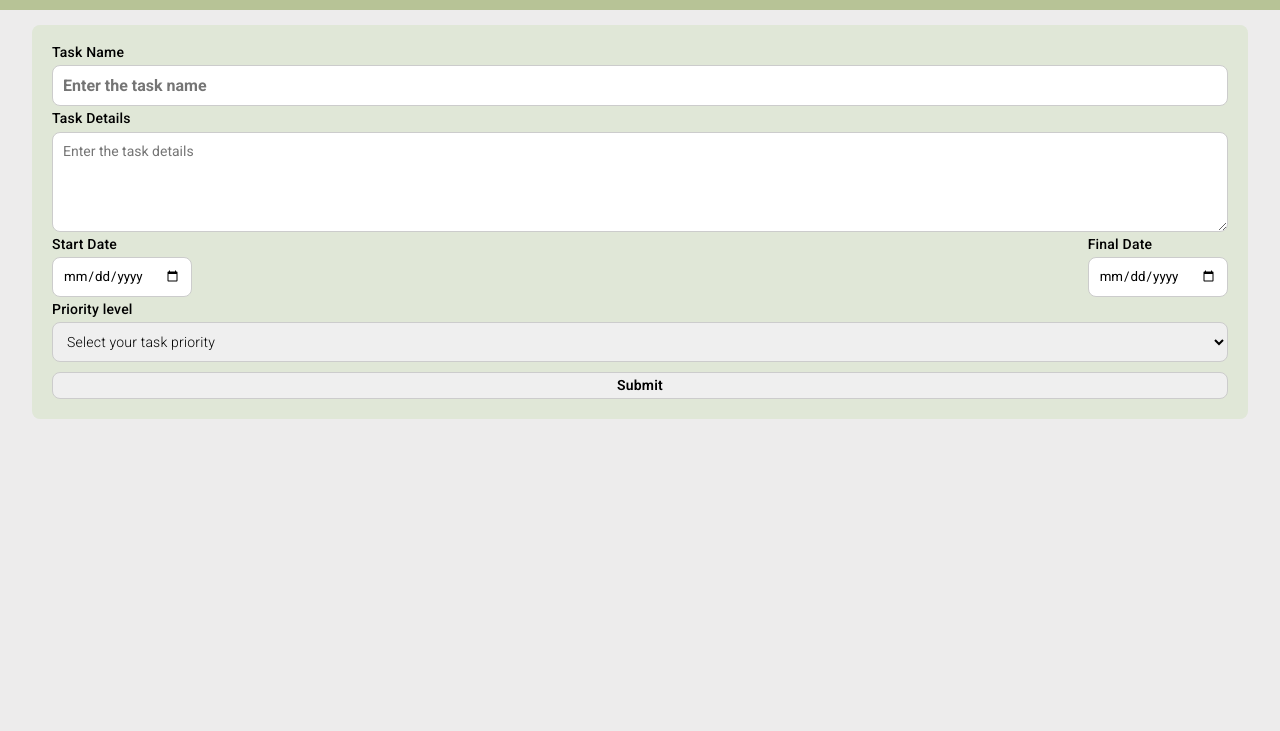
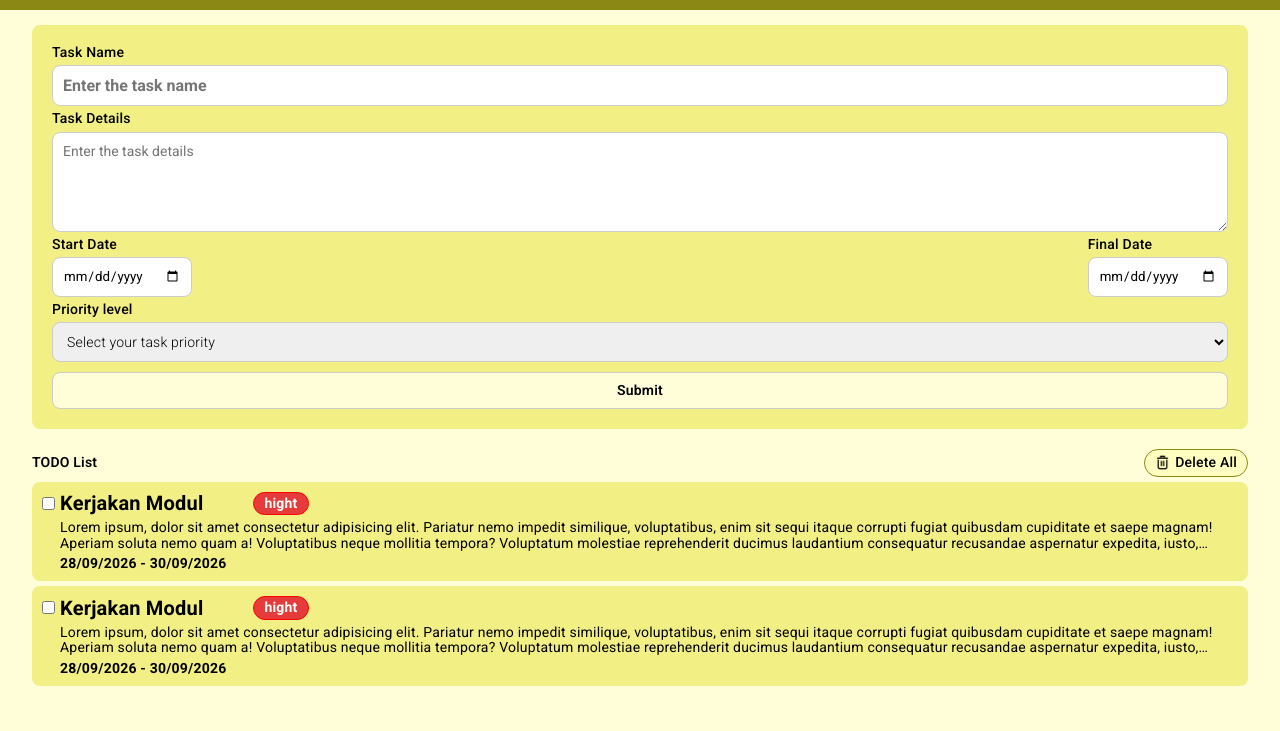
Before and after one commit to Docchi12/TODO-APP, a plain HTML site: page index.html in a window 1280 px wide. Shown: the part 69-800 px from the top of the page. Drawn offline with Linux system fonts and the light colour scheme.

Commit message:
feat: add card TODO List, fix: change color all property

```diff
--- a/index.html
+++ b/index.html
@@ -67,6 +67,44 @@
 
         <button class="submit-btn" type="submit">Submit</button>
       </form>
+
+      <section class="TODO-section">
+        <div class="header-list">
+          <p>TODO List</p>
+          <button>
+            <img src="./images/delete.png" alt="trash icon" />
+            Delete All
+          </button>
+        </div>
+        <div class="task-list">
+          <div class="card-task">
+            <input id="" type="checkbox" />
+            <div class="info-task">
+              <div class="header-info-task">
+                <h1>Kerjakan Modul</h1>
+                <span>hight</span>
+              </div>
+              <p>
+                Lorem ipsum, dolor sit amet consectetur adipisicing elit. Pariatur nemo impedit similique, voluptatibus, enim sit sequi itaque corrupti fugiat quibusdam cupiditate et saepe magnam! Aperiam soluta nemo quam a! Voluptatibus neque mollitia tempora? Voluptatum molestiae reprehenderit ducimus laudantium consequatur recusandae aspernatur expedita, iusto, harum natus vel dolor consequuntur! Ad laudantium accusamus adipisci magnam molestiae et sequi cum beatae quidem ducimus quo eius consequatur, id totam qui consectetur dolor itaque necessitatibus odit corporis amet aut ullam. Fuga debitis placeat officia id ex ipsum esse voluptatibus sequi eaque molestiae! Expedita consequatur, nemo accusamus repellendus consectetur officia ipsa cumque nisi deserunt harum maxime.
+              </p>
+              <span>28/09/2026 - 30/09/2026</span>
+            </div>
+          </div>
+          <div class="card-task">
+            <input id="" type="checkbox" />
+            <div class="info-task">
+              <div class="header-info-task">
+                <h1>Kerjakan Modul</h1>
+                <span>hight</span>
+              </div>
+              <p>
+                Lorem ipsum, dolor sit amet consectetur adipisicing elit. Pariatur nemo impedit similique, voluptatibus, enim sit sequi itaque corrupti fugiat quibusdam cupiditate et saepe magnam! Aperiam soluta nemo quam a! Voluptatibus neque mollitia tempora? Voluptatum molestiae reprehenderit ducimus laudantium consequatur recusandae aspernatur expedita, iusto, harum natus vel dolor consequuntur! Ad laudantium accusamus adipisci magnam molestiae et sequi cum beatae quidem ducimus quo eius consequatur, id totam qui consectetur dolor itaque necessitatibus odit corporis amet aut ullam. Fuga debitis placeat officia id ex ipsum esse voluptatibus sequi eaque molestiae! Expedita consequatur, nemo accusamus repellendus consectetur officia ipsa cumque nisi deserunt harum maxime.
+              </p>
+              <span>28/09/2026 - 30/09/2026</span>
+            </div>
+          </div>
+        </div>
+      </section>
     </main>
 
     <main></main>
--- a/style/index.css
+++ b/style/index.css
@@ -1,13 +1,13 @@
 @import url("./global.css");
 
 body {
-  background-color: rgb(237, 236, 236);
+  background-color: #fffed9;
 }
 
 /* header */
 header {
   min-width: 360px;
-  background-color: rgb(183, 195, 150);
+  background-color: #8C8815;
   position: sticky;
   top: 0;
   z-index: 100;
@@ -65,7 +65,7 @@ main {
 }
 
 form {
-  background-color: rgb(224, 231, 215);
+  background-color: #F2EF85;
   padding: 20px;
   border-radius: 8px;
   margin-top: 15px;
@@ -128,12 +128,125 @@ select {
   font-weight: 600;
   line-height: 110%;
   letter-spacing: 0.2px;
-  padding: 5px;
+  padding: 10px;
   margin-top: 5px;
   border-radius: 8px;
   border: 1px solid #cccccc;
+  background-color: #fffed9;
 }
 
 .submit-btn:hover {
-  background-color: rgb(183, 195, 150);
+  background-color: #8C8815;
 }
+
+.TODO-section {
+  display: flex;
+  flex-direction: column;
+  gap: 5px;
+}
+
+.header-list p {
+  font-size: 14px;
+  font-weight: 600;
+  line-height: 110%;
+  letter-spacing: 0.2px;
+}
+
+.header-list {
+  display: flex;
+  justify-content: space-between;
+  align-items: center;
+}
+
+.header-list button {
+  font-size: 14px;
+  font-weight: 500;
+  line-height: 110%;
+  letter-spacing: 0.2px;
+  padding: 5px 10px;
+  border: 1px solid #8C8815;
+  border-radius: 20px;
+  background-color: #FFFDBF;
+
+  display: flex;
+  gap: 5px;
+}
+
+.header-list button:hover {
+  background-color: rgb(229, 59, 59);
+  color: white;
+}
+
+.header-list img {
+  width: 15px;
+  height: 15px;
+}
+
+.task-list {
+  display: flex;
+  flex-direction: column;
+  gap: 5px;
+}
+
+.card-task {
+  padding: 10px;
+  border-radius: 8px;
+  background-color: #F2EF85;
+
+  display: flex;
+  align-items: flex-start;
+  gap: 5px;
+}
+
+.card-task input {
+  margin-top: 5px;
+}
+
+.info-task {
+  display: flex;
+  flex-direction: column;
+  gap: 5px;
+}
+
+.header-info-task {
+  display: flex;
+  align-items: center;
+  gap: 50px;
+}
+
+.header-info-task h1 {
+  font-size: 20px;
+  font-weight: bold;
+  line-height: 110%;
+  letter-spacing: 0.2px;
+}
+
+.header-info-task span {
+  font-size: 14px;
+  font-weight: 500;
+  line-height: 110%;
+  letter-spacing: 0.2px;
+  border: 1px solid red;
+  padding: 3px 10px;
+  border-radius: 20px;
+  background-color: rgb(229, 59, 59);
+  color: white;
+}
+
+.info-task p {
+  font-size: 14px;
+  line-height: 110%;
+  letter-spacing: 0.2px;
+
+  display: -webkit-box;
+  -webkit-line-clamp: 2;
+  -webkit-box-orient: vertical;
+  overflow: hidden;
+}
+
+.info-task span {
+  font-size: 14px;
+  font-weight: 700;
+  line-height: 110%;
+  letter-spacing: 0.2px;
+}
```
